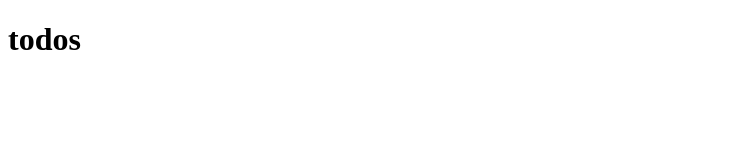
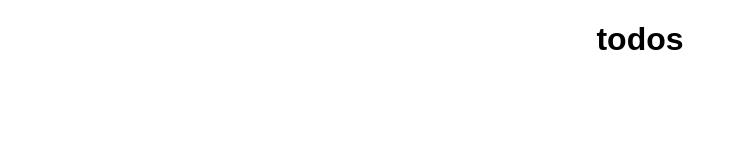
Before and after one commit to lean-js/edu-toolchain-backup, a website: page index.html in a window 1280 px wide. Shown: the whole page, without its empty margins (0-738 px from the left). Drawn offline with Linux system fonts and the light colour scheme.

Commit message:
Start coding a SPA.

```diff
--- a/index.html
+++ b/index.html
@@ -6,6 +6,7 @@
     <title>Edu Toolchain</title>
   </head>
   <body>
-    <h1>todos</h1>
+    <div id="app"></div>
+    <script type="module" src="/src/main.js"></script>
   </body>
 </html>
--- /dev/null
+++ b/src/main.js
@@ -0,0 +1,7 @@
+const appTemplate = `
+  <header style="font-family: sans-serif; text-align: center">
+    <h1>todos</h1>
+  <header>
+`;
+
+document.querySelector('#app').innerHTML = appTemplate;
```
